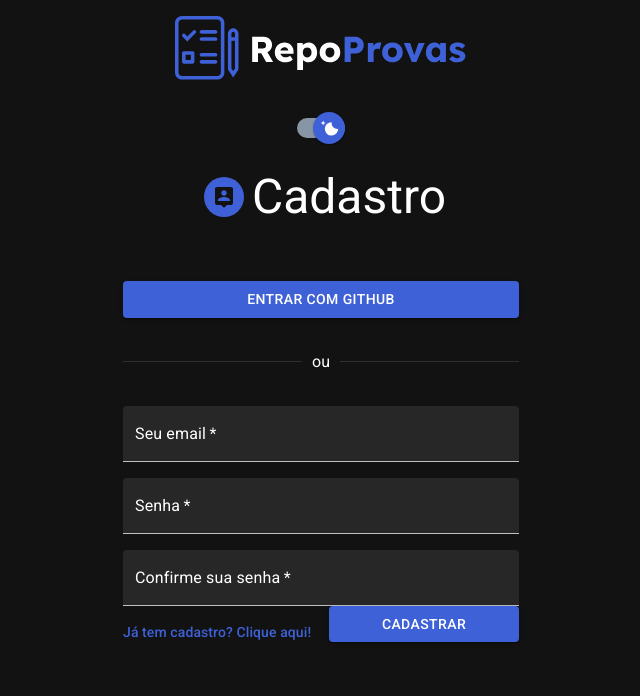
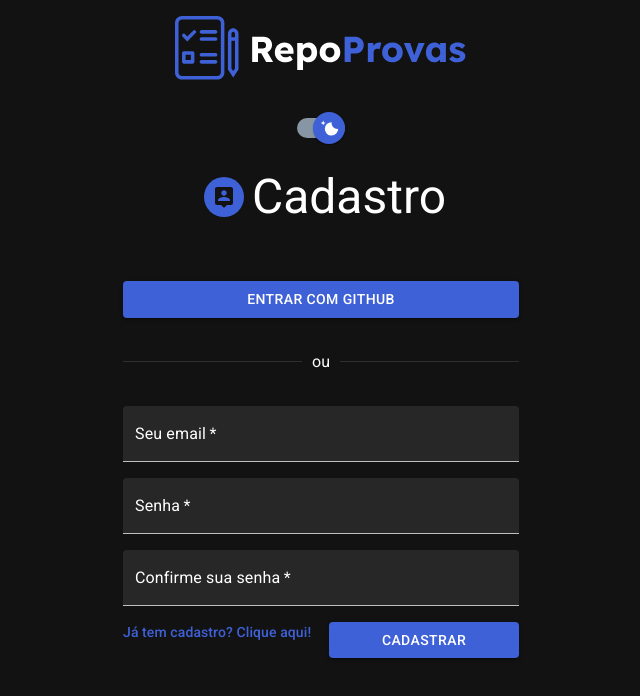
Before and after one commit to Alan-A-Andrade/Projeto_18_RepoProvas_Frontend, a React (Create React App) app: page /signUp in a window 1280 px wide. Shown: the top 696 px of the page, without its empty margins (319-959 px from the left). Built offline with nearby package versions, Linux system fonts and the light colour scheme; no server answers.

Commit message:
fix: login github

```diff
--- a/src/pages/SignIn/SignIn.tsx
+++ b/src/pages/SignIn/SignIn.tsx
@@ -166,7 +166,7 @@ export default function SignIn() {
                 type="submit"
                 fullWidth
                 variant="contained"
-                sx={{ mt: 0, mb: 0 }}
+                sx={{ mt: 2, mb: 0 }}
                 disabled={loading}
               >
                 <Typography
--- a/src/pages/SignUp/SignUp.tsx
+++ b/src/pages/SignUp/SignUp.tsx
@@ -175,7 +175,7 @@ export default function SignUp() {
               <Typography
                 component="div"
                 variant="subtitle2"
-                sx={{ mt: 2, mb: 1 }}
+                sx={{ mt: 2, mb: 2 }}
                 color="secondary"
                 textAlign="left"
                 onClick={() => { navigate('/') }}
@@ -189,7 +189,7 @@ export default function SignUp() {
                 type="submit"
                 fullWidth
                 variant="contained"
-                sx={{ mt: 0, mb: 2 }}
+                sx={{ mt: 2, mb: 2 }}
               >
                 <Typography
                   component="h1"
```
